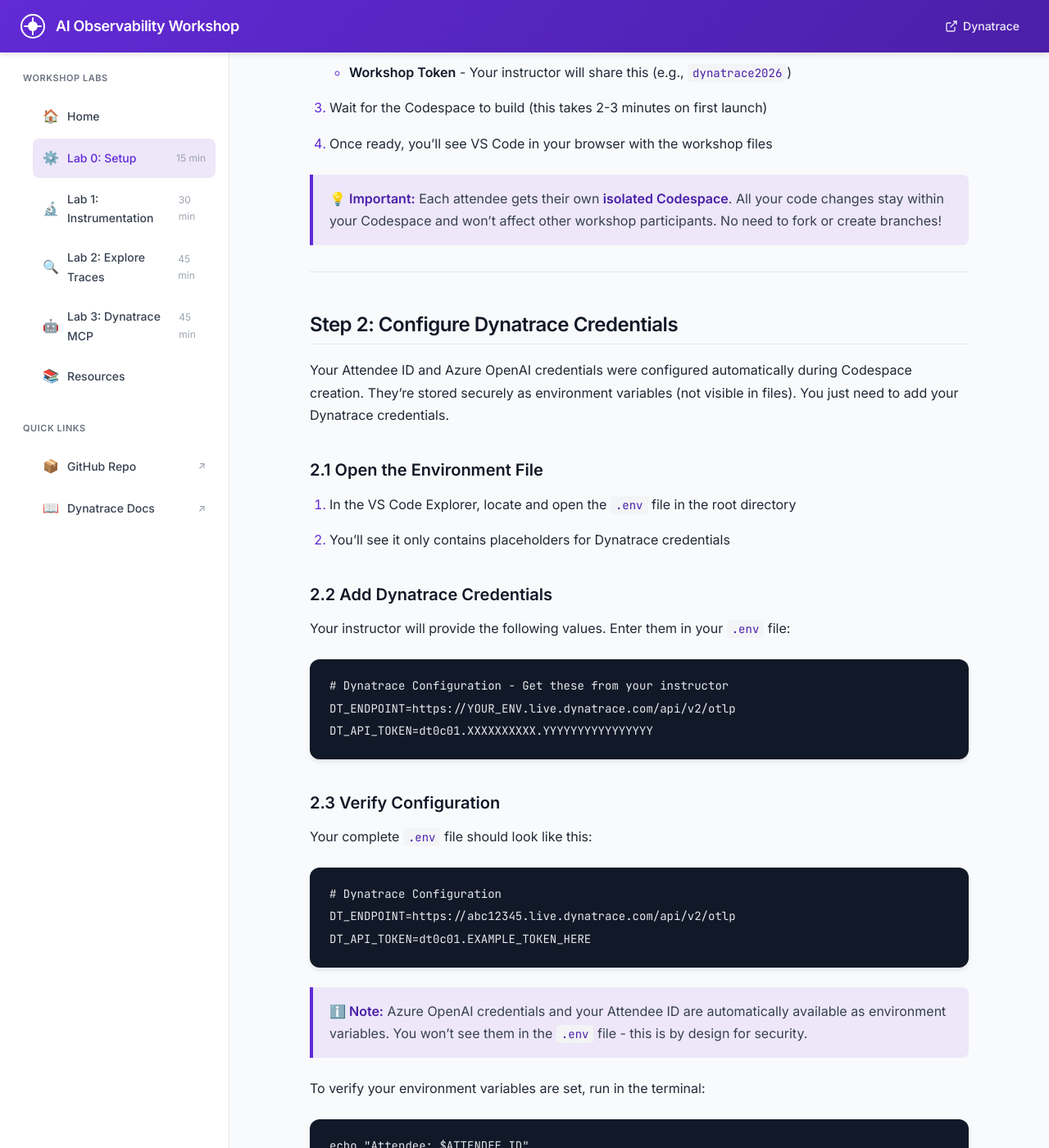
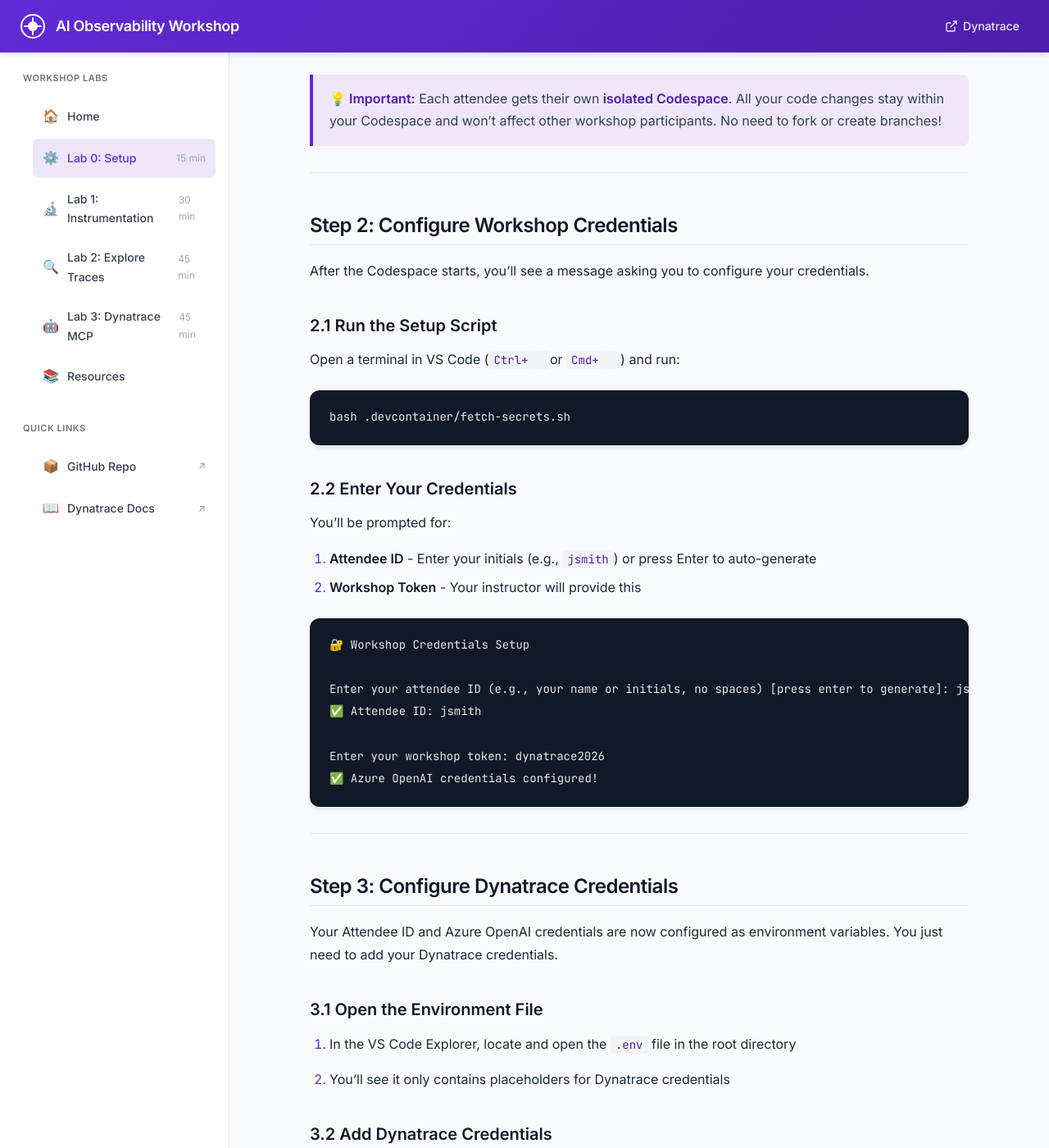
Before and after one commit to SudoSmitty/dynatrace-ai-mcp-workshop, a Jekyll site: the page built from docs/lab0-setup.md, in a window 1280 px wide and 1400 px high, scrolled down 800 px. Shown: the whole window at 82% size. Built offline with Jekyll 4.4.1, drawn with Linux system fonts in a browser that asks for light colours; some of the changed text lies outside the part shown.

Commit message:
adjust variable usage

````diff
--- a/docs/lab0-setup.md
+++ b/docs/lab0-setup.md
@@ -27,29 +27,55 @@
 
    [![Open in GitHub Codespaces](https://github.com/codespaces/badge.svg)](https://codespaces.new/sudosmitty/dynatrace-ai-mcp-workshop?quickstart=1)
 
-2. **You'll be prompted for two things:**
-   - **Attendee ID** - Enter your initials or a unique identifier (e.g., `jsmith`, `user01`)
-   - **Workshop Token** - Your instructor will share this (e.g., `dynatrace2026`)
+2. Wait for the Codespace to build (this takes 2-3 minutes on first launch)
 
-3. Wait for the Codespace to build (this takes 2-3 minutes on first launch)
-
-4. Once ready, you'll see VS Code in your browser with the workshop files
+3. Once ready, you'll see VS Code in your browser with the workshop files
 
 > **💡 Important:** Each attendee gets their own **isolated Codespace**. All your code changes stay within your Codespace and won't affect other workshop participants. No need to fork or create branches!
 
 ---
 
-## Step 2: Configure Dynatrace Credentials
+## Step 2: Configure Workshop Credentials
 
-Your Attendee ID and Azure OpenAI credentials were configured automatically during Codespace creation. They're stored securely as environment variables (not visible in files). You just need to add your Dynatrace credentials.
+After the Codespace starts, you'll see a message asking you to configure your credentials.
 
-### 2.1 Open the Environment File
+### 2.1 Run the Setup Script
+
+Open a terminal in VS Code (`Ctrl+`` ` or `Cmd+`` `) and run:
+
+```bash
+bash .devcontainer/fetch-secrets.sh
+```
+
+### 2.2 Enter Your Credentials
+
+You'll be prompted for:
+1. **Attendee ID** - Enter your initials (e.g., `jsmith`) or press Enter to auto-generate
+2. **Workshop Token** - Your instructor will provide this
+
+```
+🔐 Workshop Credentials Setup
+
+Enter your attendee ID (e.g., your name or initials, no spaces) [press enter to generate]: jsmith
+✅ Attendee ID: jsmith
+
+Enter your workshop token: dynatrace2026
+✅ Azure OpenAI credentials configured!
+```
+
+---
+
+## Step 3: Configure Dynatrace Credentials
+
+Your Attendee ID and Azure OpenAI credentials are now configured as environment variables. You just need to add your Dynatrace credentials.
+
+### 3.1 Open the Environment File
 
 1. In the VS Code Explorer, locate and open the `.env` file in the root directory
 
 2. You'll see it only contains placeholders for Dynatrace credentials
 
-### 2.2 Add Dynatrace Credentials
+### 3.2 Add Dynatrace Credentials
 
 Your instructor will provide the following values. Enter them in your `.env` file:
 
@@ -59,7 +85,7 @@
 DT_API_TOKEN=dt0c01.XXXXXXXXXX.YYYYYYYYYYYYYYYY
 ```
 
-### 2.3 Verify Configuration
+### 3.3 Verify Configuration
 
 Your complete `.env` file should look like this:
 
@@ -69,7 +95,7 @@
 DT_API_TOKEN=dt0c01.EXAMPLE_TOKEN_HERE
 ```
 
-> **ℹ️ Note:** Azure OpenAI credentials and your Attendee ID are automatically available as environment variables. You won't see them in the `.env` file - this is by design for security.
+> **ℹ️ Note:** Azure OpenAI credentials and your Attendee ID are stored as environment variables (not in the `.env` file) for security.
 
 To verify your environment variables are set, run in the terminal:
 
````
Also changed, not shown: INSTRUCTOR_GUIDE.md (+19 -12 lines), .devcontainer/devcontainer.json, 2 other files.
